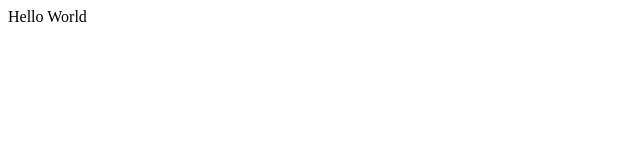
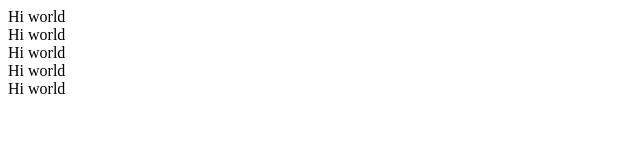
Before and after one commit to KitCastillo97/WD11_EXERCISE12_CASTILLO, a plain HTML site: page index.html in a window 1280 px wide. Shown: the whole page, without its empty margins (0-640 px from the left). Drawn offline with Linux system fonts and the light colour scheme.

Commit message:
changes made

```diff
--- a/index.html
+++ b/index.html
@@ -7,6 +7,20 @@
     <title>Document</title>
 </head>
 <body>
-    Hello World
+    <div>
+        Hi world
+    </div>
+    <div>
+        Hi world
+    </div>
+    <div>
+        Hi world
+    </div>
+    <div>
+        Hi world
+    </div>
+    <div>
+        Hi world
+    </div>
 </body>
 </html>
```
